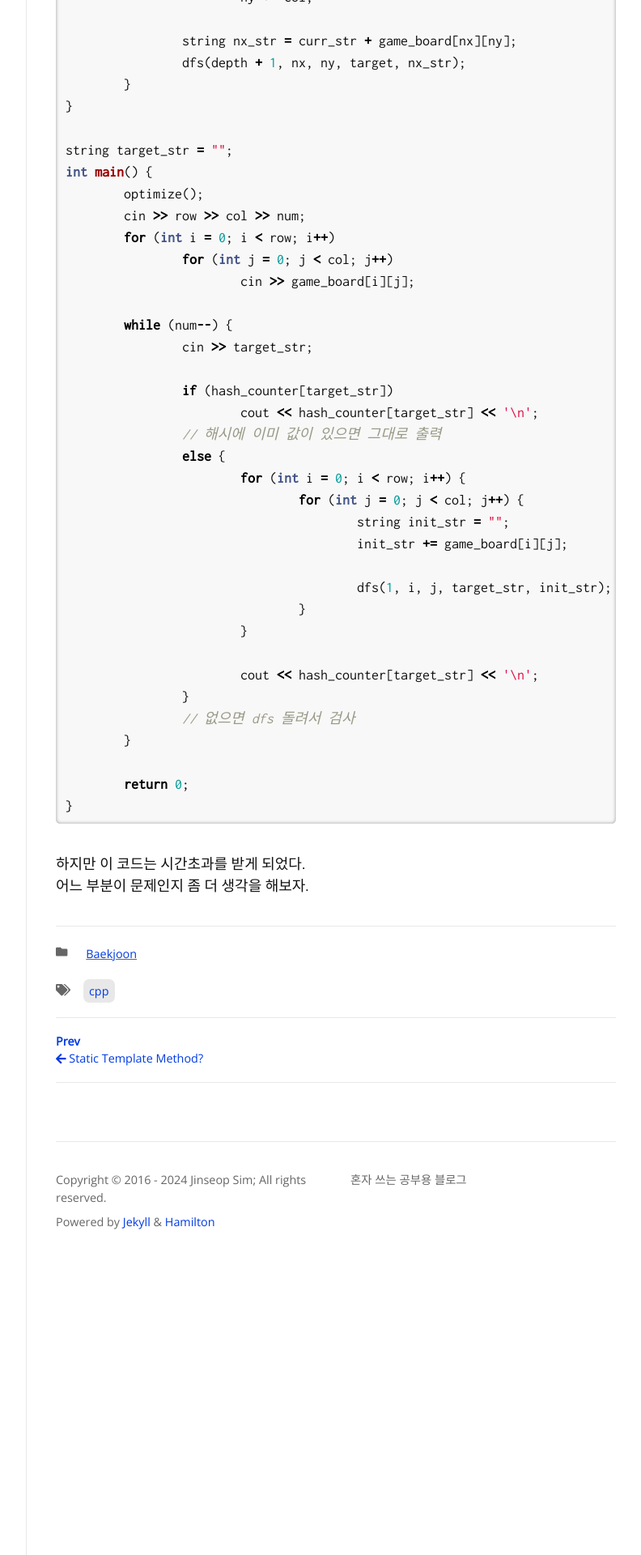
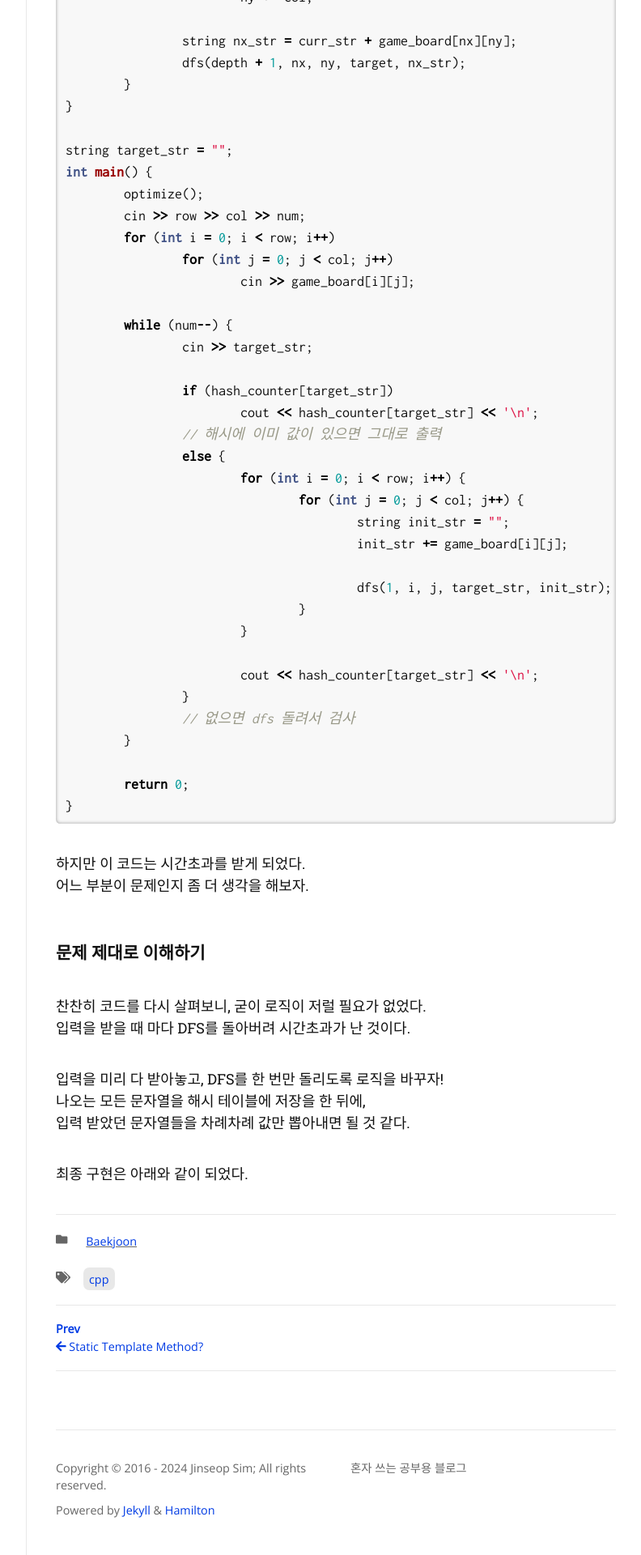
Before and after one commit to Jinseop-Sim/Jinseop-Sim.github.io, a Jekyll site: the page built from _posts/2024-01-18-bj-20166.md, in a window 1280 px wide. Shown: the part 2115-4035 px from the top of the page at 81% size, without its empty margins (357-1149 px from the left). Built offline with Jekyll 4.4.1, drawn with Linux system fonts in a browser that asks for light colours; nearby versions of some CDN libraries; some web fonts are replaced.

Commit message:
글 수정

```diff
--- a/_posts/2024-01-18-bj-20166.md
+++ b/_posts/2024-01-18-bj-20166.md
@@ -106,3 +106,13 @@ int main() {
 
 하지만 이 코드는 시간초과를 받게 되었다.
 어느 부분이 문제인지 좀 더 생각을 해보자.
+
+### 문제 제대로 이해하기
+찬찬히 코드를 다시 살펴보니, 굳이 로직이 저럴 필요가 없었다.
+입력을 받을 때 마다 DFS를 돌아버려 시간초과가 난 것이다.
+
+입력을 미리 다 받아놓고, DFS를 한 번만 돌리도록 로직을 바꾸자!
+나오는 모든 문자열을 해시 테이블에 저장을 한 뒤에,
+입력 받았던 문자열들을 차례차례 값만 뽑아내면 될 것 같다.
+
+최종 구현은 아래와 같이 되었다.
```
